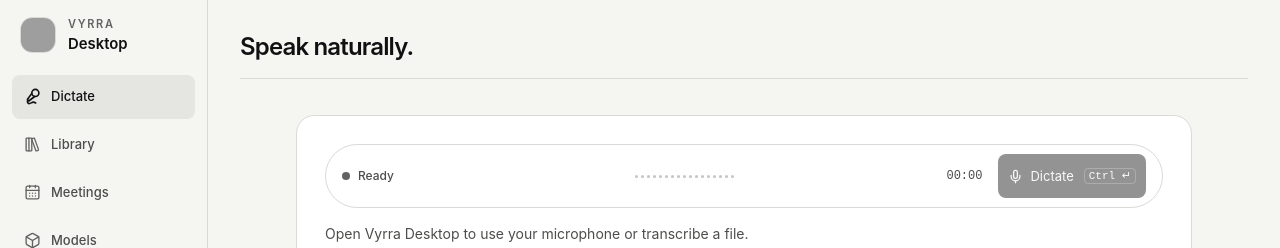
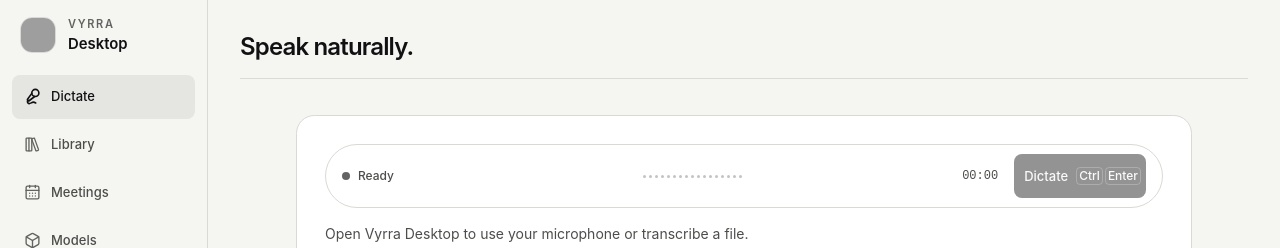
Before and after one commit to rc-brunner/vyrra-community, a React (Vite) app in the folder apps/desktop/: page / in a window 1280 px wide. Shown: the top 248 px of the page. Built offline with nearby package versions, Linux system fonts and the light colour scheme; grey boxes are pictures that could not be loaded.

Commit message:
Show each shortcut key inside its action button

```diff
--- a/apps/desktop/src/components/ui.tsx
+++ b/apps/desktop/src/components/ui.tsx
@@ -1,4 +1,4 @@
-import type { ButtonHTMLAttributes, HTMLAttributes, ReactNode } from "react";
+import type { ButtonHTMLAttributes, ComponentPropsWithRef, HTMLAttributes, ReactNode } from "react";
 import { ArrowRight, CircleAlert, Info, LockKeyhole } from "lucide-react";
 
 import { cn } from "../lib/cn";
@@ -13,8 +13,32 @@ const buttonVariantClasses: Record<ButtonVariant, string> = {
   danger: "bg-danger text-surface-raised hover:opacity-90",
 };
 
-export function ShortcutHint({ children }: { children: ReactNode }) {
-  return <kbd aria-hidden="true" className="vyrra-kbd">{children}</kbd>;
+const shortcutKeys = {
+  "Meta+Enter": ["⌘", "↩︎"],
+  "Control+Enter": ["Ctrl", "Enter"],
+  "/": ["/"],
+} as const;
+
+export function ShortcutButton({
+  shortcut,
+  children,
+  className,
+  type = "button",
+  ...props
+}: ComponentPropsWithRef<"button"> & { shortcut: keyof typeof shortcutKeys }) {
+  return (
+    <button
+      {...props}
+      type={type}
+      className={cn("vyrra-button vyrra-shortcut-button", className)}
+      aria-keyshortcuts={shortcut}
+    >
+      <span>{children}</span>
+      <span aria-hidden="true" className="vyrra-shortcut-keys">
+        {shortcutKeys[shortcut].map((key) => <kbd key={key}>{key}</kbd>)}
+      </span>
+    </button>
+  );
 }
 
 export function Button({
--- a/apps/desktop/src/pages/CapturePage.tsx
+++ b/apps/desktop/src/pages/CapturePage.tsx
@@ -11,13 +11,12 @@ import {
   Mic,
   Pause,
   Play,
-  Square,
   X,
 } from "lucide-react";
 
 import { QuietIcon } from "../components/QuietIcon";
 import { RecorderPill } from "../components/RecorderPill";
-import { Button, Card, PageHeader, ShortcutHint } from "../components/ui";
+import { Button, Card, PageHeader, ShortcutButton } from "../components/ui";
 import {
   dictate,
   importAudio,
@@ -186,31 +185,20 @@ export function CapturePage() {
             action={
               <div className="recorder-actions flex items-center gap-1">
                 {(!busy || recording) && (
-                  <button
+                  <ShortcutButton
                     ref={primary}
-                    type="button"
-                    className="vyrra-button recorder-primary"
+                    className="recorder-primary"
                     disabled={!ready || choosing}
                     aria-label={
                       recording ? "Finish dictation" : "Start dictation"
                     }
-                    aria-keyshortcuts={mac ? "Meta+Enter" : "Control+Enter"}
+                    shortcut={mac ? "Meta+Enter" : "Control+Enter"}
                     onClick={() =>
                       void run(() => dictate(recording ? "finish" : "start"))
                     }
                   >
-                    {recording ? (
-                      <Square
-                        size={13}
-                        fill="currentColor"
-                        aria-hidden="true"
-                      />
-                    ) : (
-                      <Mic size={15} aria-hidden="true" />
-                    )}
                     {recording ? "Finish" : "Dictate"}
-                    <ShortcutHint>{mac ? "⌘ ↵" : "Ctrl ↵"}</ShortcutHint>
-                  </button>
+                  </ShortcutButton>
                 )}
                 {recording && (
                   <QuietIcon
--- a/apps/desktop/src/pages/ModelsPage.tsx
+++ b/apps/desktop/src/pages/ModelsPage.tsx
@@ -17,7 +17,7 @@ import {
   X,
 } from "lucide-react";
 import { QuietIcon } from "../components/QuietIcon";
-import { Button, ShortcutHint } from "../components/ui";
+import { Button, ShortcutButton } from "../components/ui";
 import { message } from "../lib/dictation";
 import { isNativeDesktop } from "../lib/native";
 import {
@@ -380,16 +380,14 @@ export function ModelsPage() {
             <QuietIcon label="Close search" icon={X} onClick={closeFind} />
           </div>
         ) : (
-          <button
+          <ShortcutButton
             ref={findButton}
-            className="vyrra-button model-find"
-            type="button"
-            aria-keyshortcuts="/"
+            className="model-find"
+            shortcut="/"
             onClick={() => setFinding(true)}
           >
-            <Search size={14} aria-hidden="true" />
-            Find<ShortcutHint>/</ShortcutHint>
-          </button>
+            Find
+          </ShortcutButton>
         )}
       </header>
       {!native && (
--- a/apps/desktop/src/styles.css
+++ b/apps/desktop/src/styles.css
@@ -219,7 +219,36 @@
 .vyrra-button { display: inline-flex; align-items: center; justify-content: center; gap: 7px; padding: 4px 10px; line-height: 1.54; transition: background-color var(--vyrra-feedback) var(--vyrra-ease-out), color var(--vyrra-feedback) var(--vyrra-ease-out); }
 .vyrra-nav { transition: background-color var(--vyrra-feedback) var(--vyrra-ease-out); }
 .vyrra-button svg { flex: none; }
-.vyrra-kbd { display: inline-flex; align-items: center; justify-content: center; gap: 2px; margin-inline-start: 3px; min-width: 16px; padding: 0 4px; border: 1px solid color-mix(in srgb,currentColor 24%,transparent); border-radius: 4px; font: 500 .6875rem/1.36 ui-monospace,monospace; letter-spacing: 0; white-space: nowrap; }
+.vyrra-shortcut-button {
+  min-height: 28px;
+  gap: 8px;
+  padding: 4px 5px 4px 10px;
+  line-height: 1.385;
+  font-weight: 500;
+}
+.vyrra-shortcut-keys {
+  display: inline-flex;
+  align-items: center;
+  flex: none;
+  gap: 2px;
+  transition: transform var(--vyrra-press) var(--vyrra-ease-in-out);
+}
+.vyrra-shortcut-keys kbd {
+  --key-size: 1.125rem;
+  display: inline-grid;
+  place-items: center;
+  min-inline-size: var(--key-size);
+  min-block-size: var(--key-size);
+  padding-inline: 2px;
+  border: 1px solid color-mix(in srgb, currentColor 24%, transparent);
+  border-radius: 4px;
+  font-family: inherit;
+  font-size: .75rem;
+  font-weight: 500;
+  line-height: 1;
+  white-space: nowrap;
+}
+.vyrra-shortcut-button:active:enabled .vyrra-shortcut-keys { transform: translateY(1px); }
 .model-page { width: 100%; max-width: 980px; margin-inline: auto; }
 .model-header { display: flex; align-items: center; justify-content: space-between; flex-wrap: wrap; gap: 12px; padding-block-end: 17px; border-bottom: 1px solid var(--pvw-line); }
 .model-header p, .model-note, .model-error { margin-top: 5px; font-size: var(--vyrra-label); line-height: 1.5; color: var(--pvw-ink-soft); }
@@ -266,12 +295,14 @@
 }
 @media(hover:none), (any-pointer:coarse) {
   :root { --vyrra-control: 44px; --vyrra-row: 56px; }
+  .vyrra-shortcut-button { min-height: var(--vyrra-control); }
   .model-row .model-secondary { opacity: 1; pointer-events: auto; }
   .model-sources a, .model-sources summary { min-height: 44px; }
 }
 @media(prefers-reduced-motion:reduce) {
   :root { --vyrra-press: 0ms; --vyrra-feedback: 0ms; --vyrra-enter: 0ms; --vyrra-meter: 0ms; }
   .vyrra-busy svg, .vyrra-wave-bar { animation: none !important; }
+  .vyrra-shortcut-button:active:enabled .vyrra-shortcut-keys { transform: none; }
 }
 
 .vyrra-icon svg, .vyrra-button > svg { transition: transform var(--vyrra-press) var(--vyrra-ease-in-out); }
```
Also changed, not shown: 2 other files (tests, documents, lock files or other folders).
